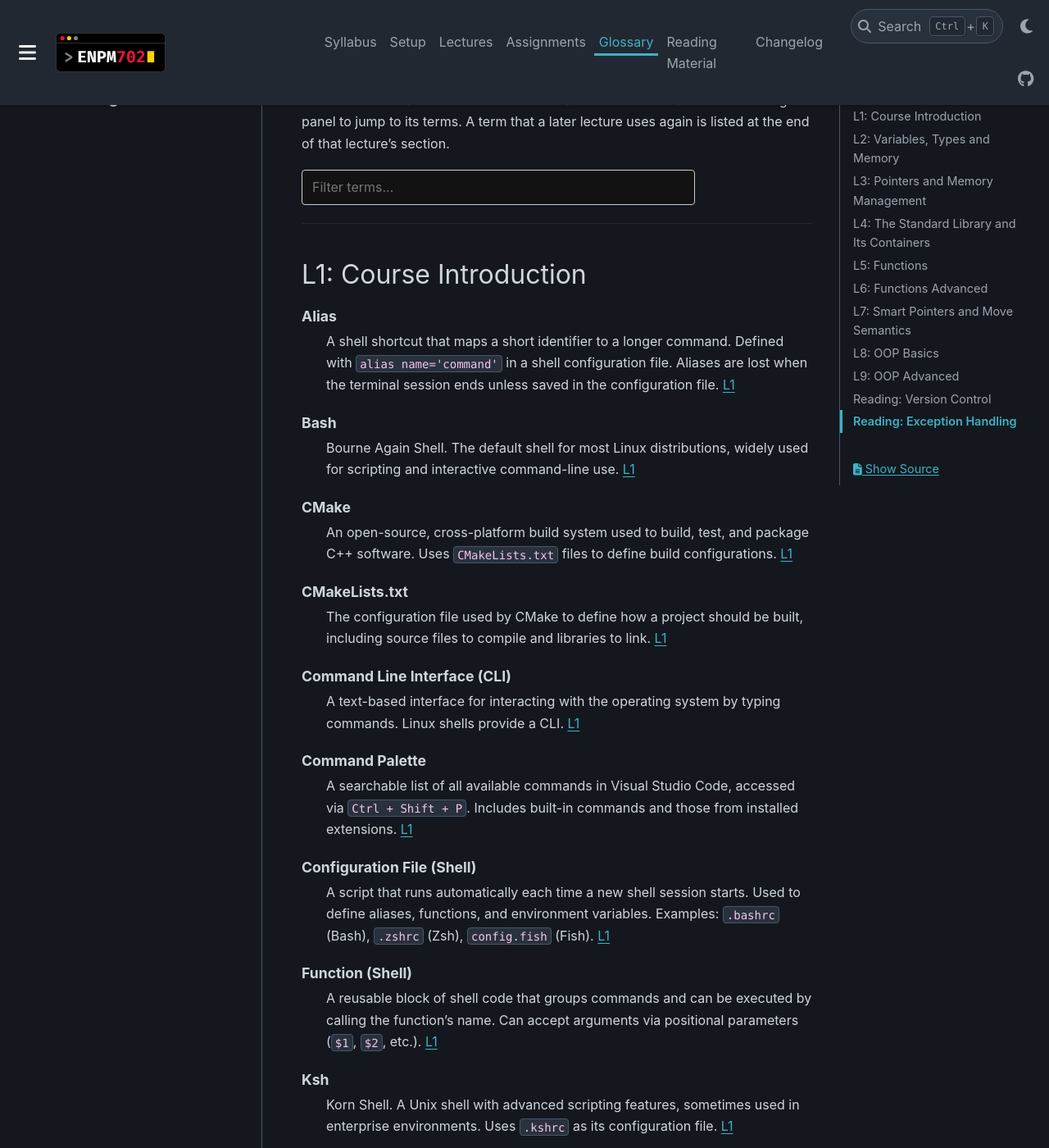
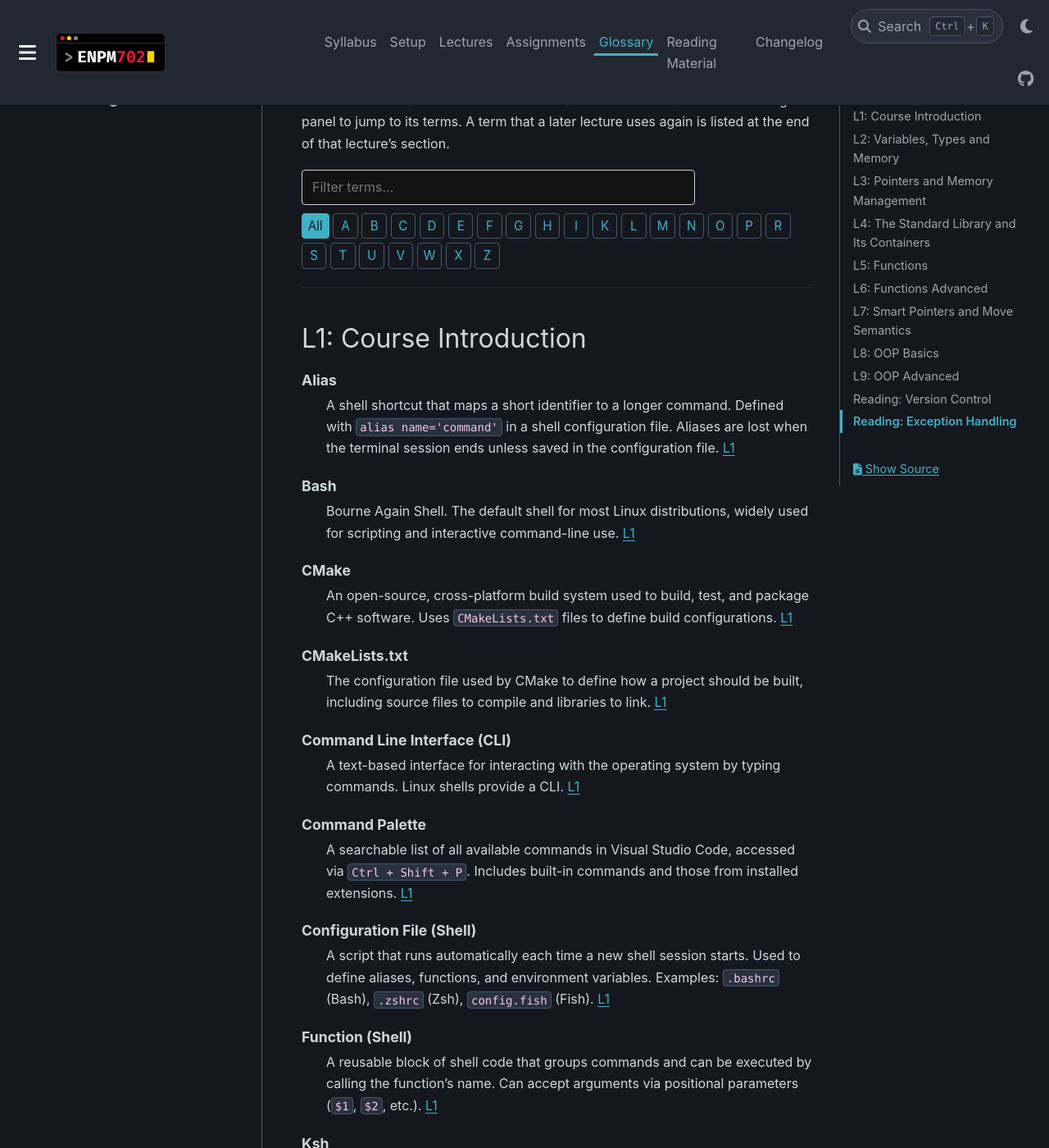
Before and after one commit to zeidk/enpm702-fall-2026-docs, a Sphinx documentation site: the page built from docs/source/glossary/glossary.rst, in a window 1280 px wide and 1400 px high, scrolled down 191 px. Shown: the whole window at 82% size. Built offline with Sphinx 7.4.7 and the PyData theme 0.15.4, drawn with Linux system fonts in a browser that asks for light colours; some of the changed lines change nothing that is shown.

Commit message:
Glossary: letter bar under the search box, Also used here links open a new tab
A letter shows the terms that start with it, across all lectures, together with the search box; the bar is built from the terms. The Also used here links are HTML links with target=_blank.

```diff
--- a/docs/source/glossary/glossary.rst
+++ b/docs/source/glossary/glossary.rst
@@ -11,7 +11,7 @@ listed at the end of that lecture's section.
 
    .. raw:: html
 
-      <div id="glossary-search-wrap" style="margin: 1.2em 0 1.4em 0;">
+      <div id="glossary-search-wrap" style="margin: 1.2em 0 0.6em 0;">
         <input
           id="glossary-search"
           type="search"
@@ -33,80 +33,109 @@ listed at the end of that lecture's section.
           style="margin-left: 0.8em; font-size: 0.88em; color: #666;"
         ></span>
       </div>
+      <div id="glossary-letters" aria-label="Show the terms that start with a letter"
+           style="display: flex; flex-wrap: wrap; gap: 0.3em; margin: 0 0 1.4em 0;"></div>
+
+      <style>
+        #glossary-letters button {
+          min-width: 2em;
+          padding: 0.15em 0.45em;
+          font: inherit;
+          font-size: 0.95em;
+          color: var(--pst-color-primary, #2f6fb5);
+          background: transparent;
+          border: 1px solid var(--pst-color-border, #ccc);
+          border-radius: 4px;
+          cursor: pointer;
+        }
+        #glossary-letters button.active {
+          color: var(--pst-color-background, #fff);
+          background: var(--pst-color-primary, #2f6fb5);
+          border-color: var(--pst-color-primary, #2f6fb5);
+        }
+      </style>
 
       <script>
       (function () {
-        /* Run after the DOM is ready. */
+        /* The search box filters by text; a letter button shows the terms
+           that start with that letter, across all lectures. Both apply
+           together. A lecture section with no matching term is hidden. */
         function initGlossarySearch() {
-          var input  = document.getElementById('glossary-search');
-          var count  = document.getElementById('glossary-search-count');
+          var input   = document.getElementById('glossary-search');
+          var count   = document.getElementById('glossary-search-count');
+          var letters = document.getElementById('glossary-letters');
           if (!input) return;
-
-          function getLetterSection(el) {
-            var node = el;
-            while (node && node !== document.body) {
-              if (node.id && /^glossary-[a-z]$/i.test(node.id)) return node;
-              node = node.parentElement;
-            }
-            return null;
+          var letter = '';
+
+          function firstLetter(dt) {
+            var m = dt.textContent.trim().match(/[a-z]/i);
+            return m ? m[0].toUpperCase() : '';
           }
+
+          /* One button per letter that starts a term, plus "All". */
+          var present = {};
+          document.querySelectorAll('dl.glossary dt').forEach(function (dt) {
+            var c = firstLetter(dt);
+            if (c) present[c] = true;
+          });
+          function addButton(label, value) {
+            var btn = document.createElement('button');
+            btn.type = 'button';
+            btn.textContent = label;
+            btn.dataset.letter = value;
+            if (value === '') btn.classList.add('active');
+            btn.addEventListener('click', function () {
+              letter = value;
+              letters.querySelectorAll('button').forEach(function (b) {
+                b.classList.toggle('active', b.dataset.letter === letter);
+              });
+              run();
+            });
+            letters.appendChild(btn);
+          }
+          addButton('All', '');
+          Object.keys(present).sort().forEach(function (c) { addButton(c, c); });
 
           function run() {
             var query = input.value.trim().toLowerCase();
-
-            var allDt = document.querySelectorAll('dl.glossary dt');
+            var filtering = query !== '' || letter !== '';
             var visible = 0;
 
-            allDt.forEach(function (dt) {
-              var siblings = [];
+            document.querySelectorAll('dl.glossary dt').forEach(function (dt) {
+              var match = (!query || dt.textContent.toLowerCase().indexOf(query) !== -1)
+                       && (!letter || firstLetter(dt) === letter);
+              dt.style.display = match ? '' : 'none';
               var node = dt.nextElementSibling;
               while (node && node.tagName === 'DD') {
-                siblings.push(node);
+                node.style.display = match ? '' : 'none';
                 node = node.nextElementSibling;
               }
-
-              var text = dt.textContent.toLowerCase();
-              var match = !query || text.indexOf(query) !== -1;
-
-              dt.style.display = match ? '' : 'none';
-              siblings.forEach(function (dd) { dd.style.display = match ? '' : 'none'; });
               if (match) visible++;
             });
 
-            var allDl = document.querySelectorAll('dl.glossary');
-            allDl.forEach(function (dl) {
-              var anyVisible = Array.prototype.some.call(
-                dl.querySelectorAll('dt'),
-                function (dt) { return dt.style.display !== 'none'; }
-              );
-              dl.style.display = anyVisible ? '' : 'none';
-
-              var section = getLetterSection(dl);
-              if (section) {
-                section.style.display = anyVisible ? '' : 'none';
-              } else {
-                var prev = dl.previousElementSibling;
-                while (prev) {
-                  if (prev.tagName === 'H2' || prev.tagName === 'H1') {
-                    prev.style.display = anyVisible ? '' : 'none';
-                    break;
-                  }
-                  prev = prev.previousElementSibling;
-                }
-              }
+            /* Each lecture section: hide it when nothing in it matches, and
+               hide its "Also used here" line while a filter is on. */
+            document.querySelectorAll('section > h2').forEach(function (h2) {
+              var section = h2.parentElement;
+              var dts = section.querySelectorAll('dl.glossary dt');
+              var any = Array.prototype.some.call(dts, function (dt) {
+                return dt.style.display !== 'none';
+              });
+              section.style.display = (!filtering || any) ? '' : 'none';
+              section.querySelectorAll('dl.glossary').forEach(function (dl) {
+                dl.style.display = (!filtering || any) ? '' : 'none';
+              });
+              section.querySelectorAll('p.glossary-also').forEach(function (p) {
+                p.style.display = filtering ? 'none' : '';
+              });
             });
 
-            if (query) {
-              count.textContent = visible === 1
-                ? '1 term found'
-                : visible + ' terms found';
-            } else {
-              count.textContent = '';
-            }
+            count.textContent = filtering
+              ? (visible === 1 ? '1 term found' : visible + ' terms found')
+              : '';
           }
 
           input.addEventListener('input', run);
-
           input.addEventListener('keydown', function (e) {
             if (e.key === 'Escape') { input.value = ''; run(); input.blur(); }
           });
@@ -1494,7 +1523,9 @@ L6: Functions Advanced
       lambda uses it too: ``[](double pct) -> double { ... }``.
       :doc:`L6 </lectures/lecture6/l6_lecture>`
 
-Also used here: :term:`Alignment` (L3), :term:`Predicate` (L4).
+.. raw:: html
+
+   <p class="glossary-also">Also used here: <a href="#term-Alignment" target="_blank" rel="noopener">Alignment</a> (L3), <a href="#term-Predicate" target="_blank" rel="noopener">Predicate</a> (L4).</p>
 
 
 .. _g-l7:
@@ -1690,7 +1721,9 @@ L7: Smart Pointers and Move Semantics
       xvalues. Naming an xvalue moves nothing.
       :doc:`L7 </lectures/lecture7/l7_lecture>`
 
-Also used here: :term:`Ownership` (L3), :term:`RAII` (L4).
+.. raw:: html
+
+   <p class="glossary-also">Also used here: <a href="#term-Ownership" target="_blank" rel="noopener">Ownership</a> (L3), <a href="#term-RAII" target="_blank" rel="noopener">RAII</a> (L4).</p>
 
 
 .. _g-l8:
@@ -1961,4 +1994,6 @@ Reading: Version Control
 Reading: Exception Handling
 ===========================
 
-Also used here: :term:`noexcept` (L7).
+.. raw:: html
+
+   <p class="glossary-also">Also used here: <a href="#term-noexcept" target="_blank" rel="noopener">noexcept</a> (L7).</p>
```
